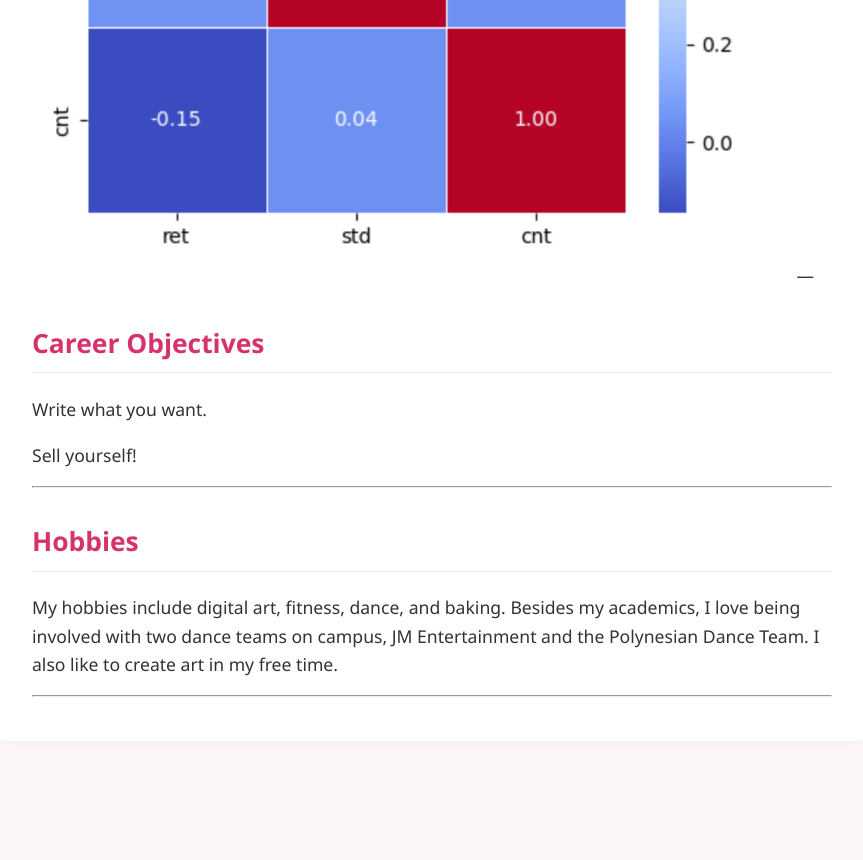
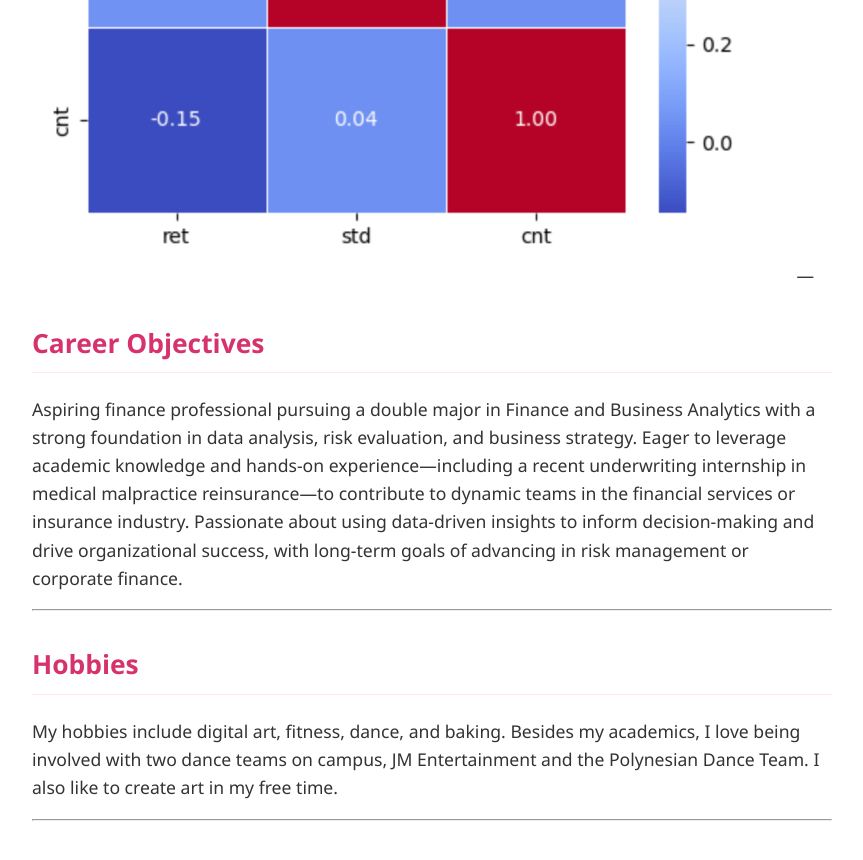
Before and after one commit to alicez01/alicez01.github.io, a Jekyll site: the page built from index.md, in a window 1280 px wide and 900 px high, scrolled down 2786 px. Shown: the top 860 px of the window, without its empty margins (208-1071 px from the left). Built offline with Jekyll 4.4.1, drawn with Linux system fonts in a browser that asks for light colours; our own code applies the rules of GitHub Pages for plain Markdown files; before the commit the page ends 3563 px from its top, so only the background shows below that.

Commit message:
Update index.md

```diff
--- a/index.md
+++ b/index.md
@@ -36,9 +36,7 @@ Assignment #3: This heatmap represents the correlation between three variables:
 
 ## Career Objectives
 
-Write what you want.
-
-Sell yourself!
+Aspiring finance professional pursuing a double major in Finance and Business Analytics with a strong foundation in data analysis, risk evaluation, and business strategy. Eager to leverage academic knowledge and hands-on experience—including a recent underwriting internship in medical malpractice reinsurance—to contribute to dynamic teams in the financial services or insurance industry. Passionate about using data-driven insights to inform decision-making and drive organizational success, with long-term goals of advancing in risk management or corporate finance.
 
 ---
 
```
